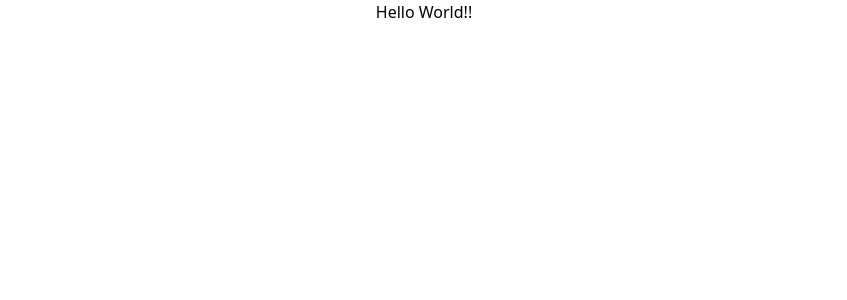
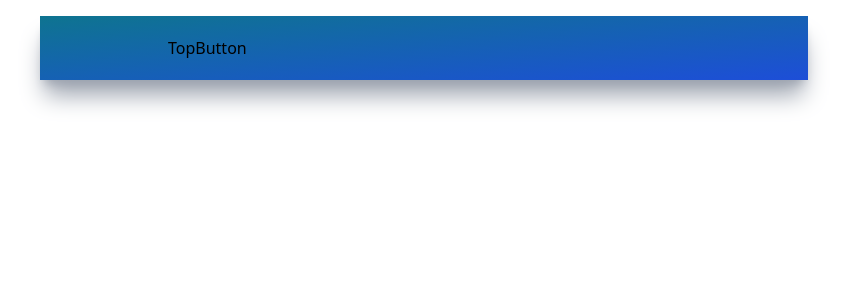
Before and after one commit to Syed997/forecast, a React (Create React App) app: page / in a window 1280 px wide. Shown: the top 300 px of the page, without its empty margins (216-1063 px from the left). Built offline with nearby package versions, Linux system fonts and the light colour scheme.

Commit message:
adding the bar

```diff
--- a/package.json
+++ b/package.json
@@ -3,6 +3,7 @@
   "version": "0.1.0",
   "private": true,
   "dependencies": {
+    "@iconscout/react-unicons": "^2.0.2",
     "@testing-library/jest-dom": "^5.16.5",
     "@testing-library/react": "^13.4.0",
     "@testing-library/user-event": "^13.5.0",
--- a/src/App.js
+++ b/src/App.js
@@ -1,10 +1,11 @@
 
 import './App.css';
-
+import UilReact from '@iconscout/react-unicons/icons/uil-react'
+import TopButton from './components/TopButton';
 function App() {
   return (
-    <div className="App">
-      <h3>Hello World!!</h3>
+    <div className= "mx-auto max-w-screen-md mt-4 py-5 px-32 bg-gradient-to-br from-cyan-700 to to-blue-700 h-fit shadow-xl shadow-gray-400">
+      <TopButton/>
     </div>
   );
 }
--- /dev/null
+++ b/src/components/TopButton.jsx
@@ -0,0 +1,11 @@
+import React from 'react';
+
+const TopButton = () => {
+    return (
+        <div>
+            TopButton
+        </div>
+    );
+};
+
+export default TopButton;
```
Also changed, not shown: 1 other file (tests, documents, lock files or other folders).
